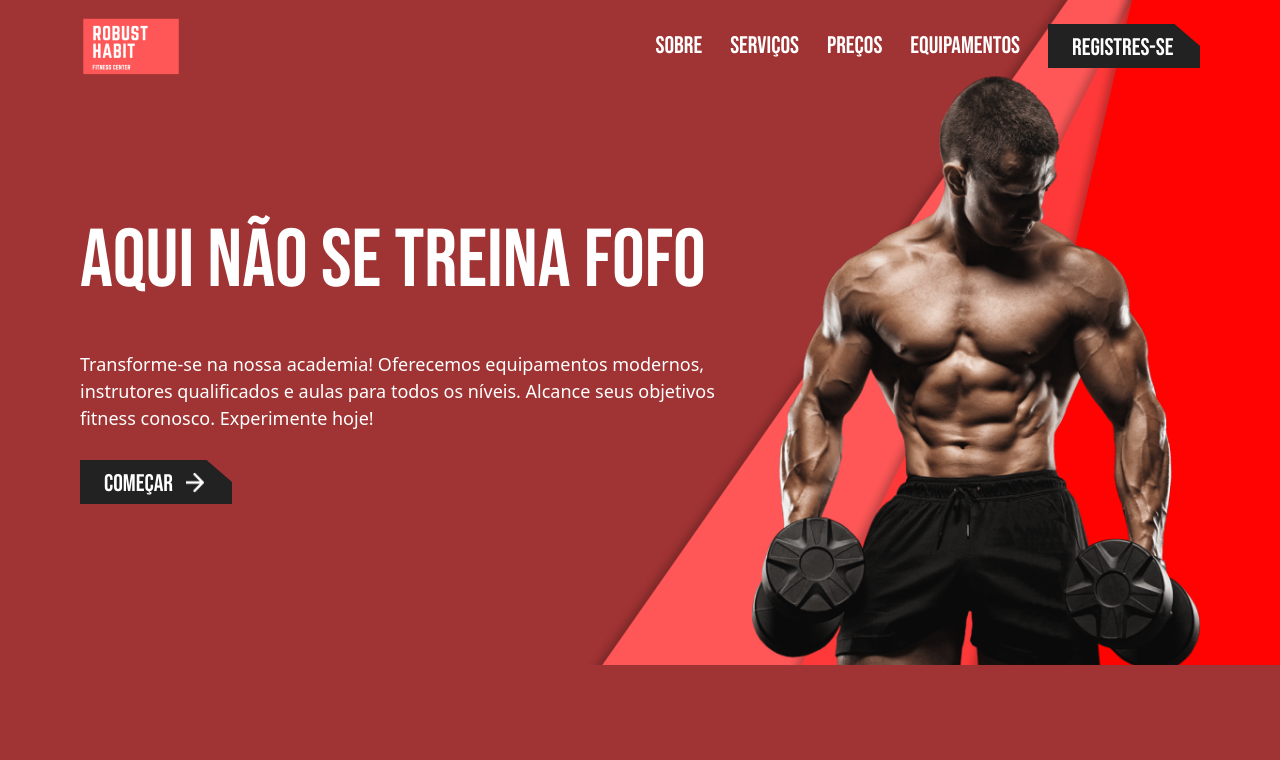
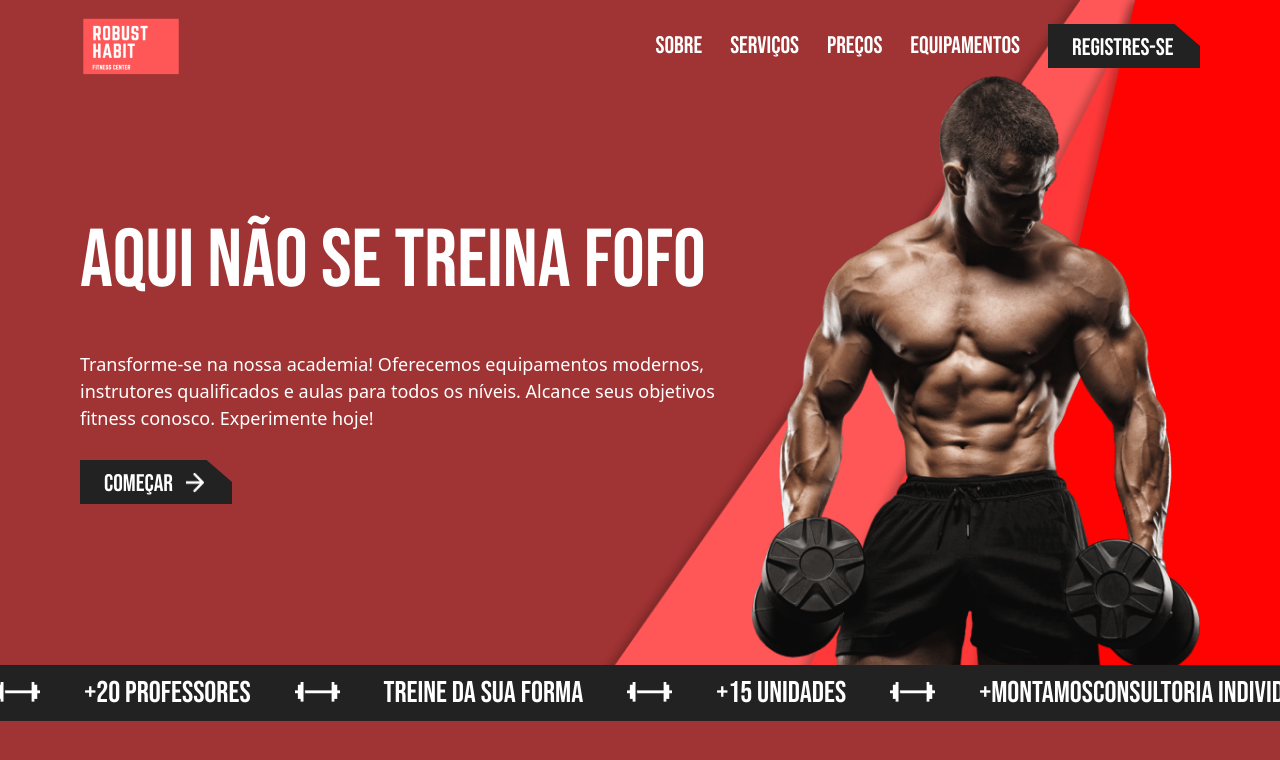
Before and after one commit to AndersonFSilva3000/robust-2.0, a Next.js app: page / in a window 1280 px wide. Shown: the top 760 px of the page. Built offline with nearby package versions, Linux system fonts and the light colour scheme.

Commit message:
feat: section marquee web finished

```diff
--- a/package.json
+++ b/package.json
@@ -11,7 +11,8 @@
   "dependencies": {
     "next": "14.0.4",
     "react": "^18",
-    "react-dom": "^18"
+    "react-dom": "^18",
+    "react-fast-marquee": "^1.6.2"
   },
   "devDependencies": {
     "@types/node": "^20",
--- a/src/app/page.tsx
+++ b/src/app/page.tsx
@@ -1,12 +1,14 @@
 import { Header } from '@/components/Header'
+import { MarqueeSection } from '@/components/Header/Marquee'
 import { InitialSection } from '@/components/Home-Section'
 
 export default function Home() {
   return (
     <>
-      <div className="bg-[url('../../public/assets/Frame1.png')] bg-right bg-no-repeat">
+      <div className="bg-[url('../../public/assets/Frame1.png')] bg-right bg-no-repeat bg-contain">
         <Header />
         <InitialSection />
+        <MarqueeSection />
       </div>
     </>
   )
--- /dev/null
+++ b/src/components/Header/Marquee.tsx
@@ -0,0 +1,23 @@
+import Marquee from 'react-fast-marquee'
+import Image from 'next/image'
+import dumbbells from '../../../public/assets/icons8-barbell-64 1.png'
+
+export const MarqueeSection = () => {
+  return (
+    <Marquee className="bg-bgSecundary">
+      <div className="text-3xl flex items-center h-[56px] w-full text-white">
+        <h3 className="font-bebasNeue flex items-center gap-11">
+          <span>consultoria individual </span>
+          <Image src={dumbbells} alt="Image dumbbells" />
+          <span>+20 professores</span>
+          <Image src={dumbbells} alt="Image dumbbells" />
+          <span>treine da sua forma</span>
+          <Image src={dumbbells} alt="Image dumbbells" />
+          <span>+15 unidades</span>
+          <Image src={dumbbells} alt="Image dumbbells" />
+          <span>+montamos</span>
+        </h3>
+      </div>
+    </Marquee>
+  )
+}
--- a/tailwind.config.ts
+++ b/tailwind.config.ts
@@ -11,6 +11,9 @@ const config: Config = {
       fontFamily: {
         bebasNeue: ['var(--font-bebasNeue)'],
         montserrat: ['var(--font-montserrat)']
+      },
+      backgroundColor: {
+        bgSecundary: '#222222'
       }
     }
   },
```
Also changed, not shown: 1 other file (tests, documents, lock files or other folders).
